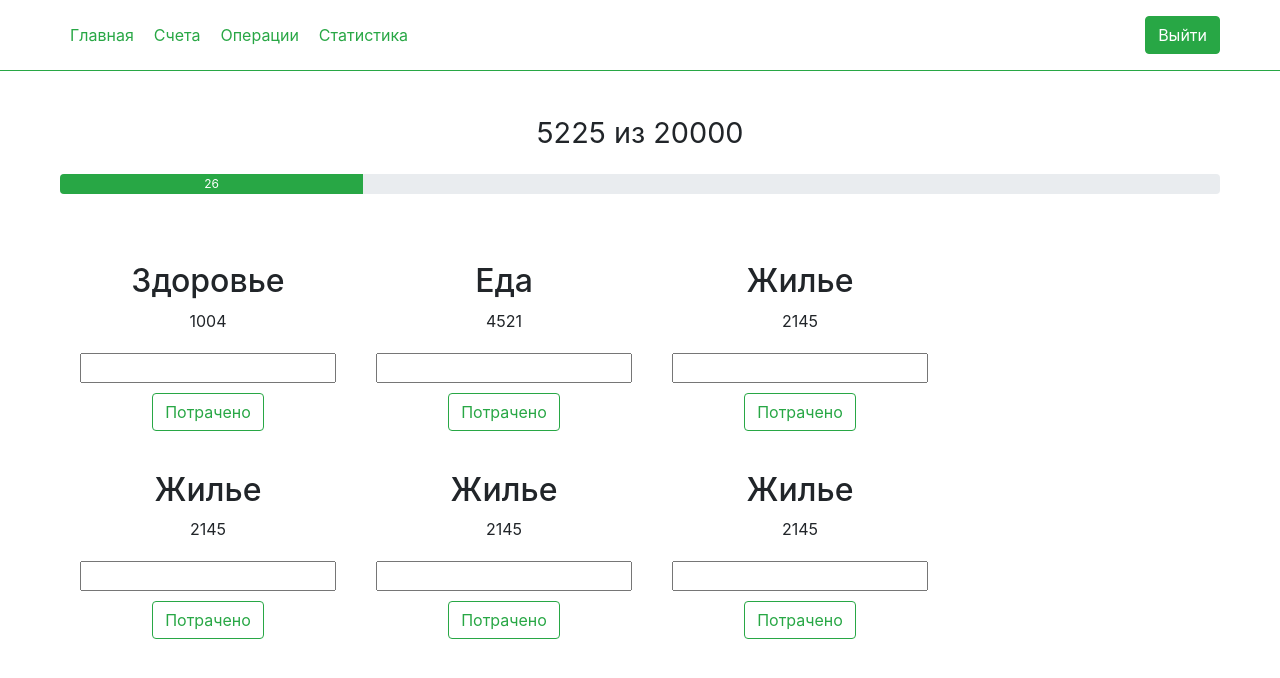
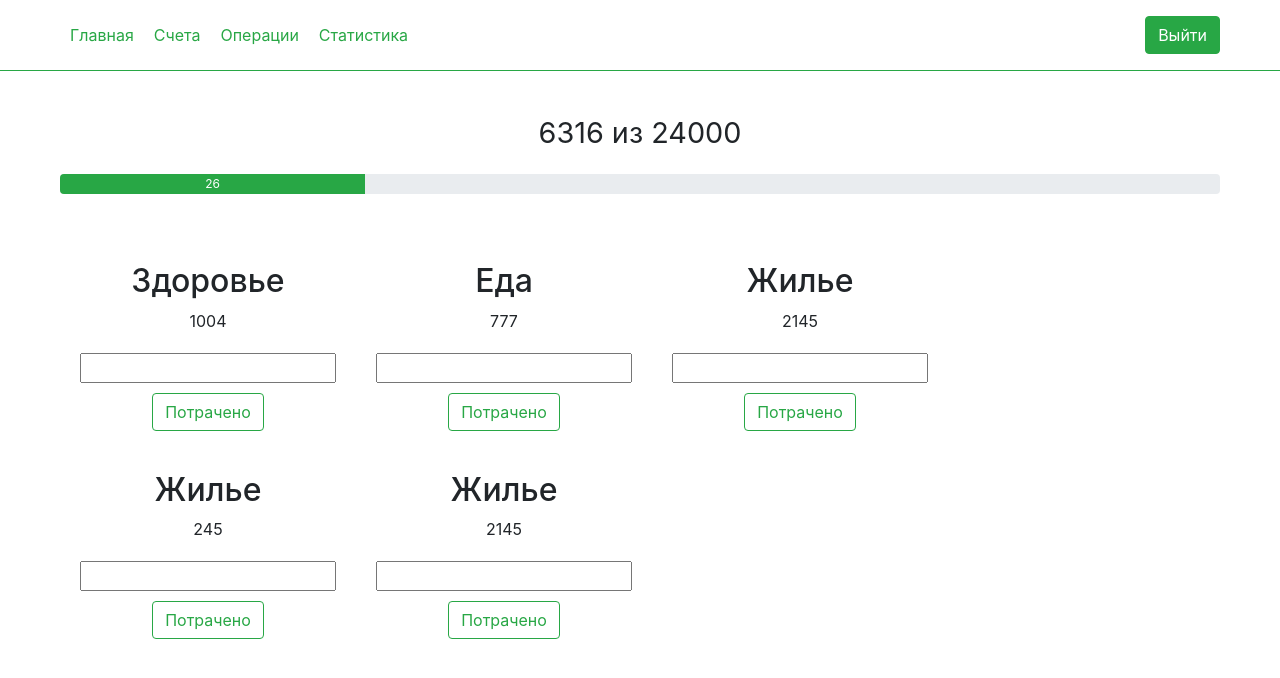
Before and after one commit to DenisIsmagilov1/wallet, a Vue app: page / in a window 1280 px wide. Shown: the top 678 px of the page. Built offline with nearby package versions, Linux system fonts and the light colour scheme.

Commit message:
Привязал модели к vuex, добавил валидацию на формы категорий

```diff
--- a/package.json
+++ b/package.json
@@ -13,6 +13,7 @@
     "core-js": "^3.6.5",
     "vue": "^2.6.11",
     "vue-router": "^3.3.4",
+    "vuelidate": "^0.7.5",
     "vuex": "^3.5.1"
   },
   "devDependencies": {
--- a/src/components/CategoriesManager.vue
+++ b/src/components/CategoriesManager.vue
@@ -1,24 +1,16 @@
 <template>
   <div class="categories-manager">
-    <CategoryItem :key="item.id" v-for="item in categories" :item="item" />
+    <CategoryItem :key="item.id" v-for="item in getCategories" :item="item" />
   </div>
 </template>
 
 <script>
+import { mapGetters } from "vuex";
 import CategoryItem from "./CategoryItem";
 
 export default {
-  data() {
-    return {
-      categories: [
-        { id: 1, title: "Здоровье", current: 1004 },
-        { id: 2, title: "Еда", current: 4521 },
-        { id: 3, title: "Жилье", current: 2145 },
-        { id: 3, title: "Жилье", current: 2145 },
-        { id: 3, title: "Жилье", current: 2145 },
-        { id: 3, title: "Жилье", current: 2145 }
-      ]
-    };
+  computed: {
+    ...mapGetters(["getCategories"])
   },
   components: {
     CategoryItem
--- a/src/components/CategoryItem.vue
+++ b/src/components/CategoryItem.vue
@@ -3,15 +3,41 @@
     <h2>{{item.title}}</h2>
     <span>{{item.current}}</span>
     <form class="category-item__form" action>
-      <input type="text" />
-      <b-button type="submit" variant="outline-success">Потрачено</b-button>
+      <input type="text" v-model="value" />
+      <span v-if="($v.value.$dirty && !$v.value.required)" class="category-item__error">Пустое поле</span>
+      <span v-if="($v.value.$dirty && !$v.value.numeric)" class="category-item__error">Введите число</span>
+      <b-button @click.prevent="onSubmit" type="submit" variant="outline-success">Потрачено</b-button>
     </form>
   </div>
 </template>
 
 <script>
+import { mapActions } from "vuex";
+import { numeric, required } from "vuelidate/lib/validators";
+
 export default {
-  props: ["item"]
+  props: ["item"],
+  data() {
+    return {
+      value: ""
+    };
+  },
+  validations: {
+    value: { numeric, required }
+  },
+  methods: {
+    ...mapActions(["addCategoriesCost"]),
+    onSubmit() {
+      if (this.$v.$invalid) {
+        this.$v.$touch();
+        return;
+      }
+      const numValue = Number(this.value);
+      this.addCategoriesCost({ id: this.item.id, value: numValue });
+      this.value = "";
+      this.$v.$reset();
+    }
+  }
 };
 </script>
 
@@ -36,4 +62,8 @@ export default {
 .category-item__form button {
   margin: 10px 0 0 0;
 }
+
+.category-item__error {
+  color: #dc3545;
+}
 </style>
--- a/src/components/ProgressBar.vue
+++ b/src/components/ProgressBar.vue
@@ -1,24 +1,21 @@
 <template>
   <div class="progress-widget">
-    <span class="progress-widget__counter">{{this.current}} из {{this.max}}</span>
+    <span class="progress-widget__counter">{{getCurrent}} из {{getBudget}}</span>
     <b-progress height="20px" :variant="getColor" :value="getPercent" show-progress class="mb-2"></b-progress>
   </div>
 </template>
 
 <script>
+import { mapGetters } from "vuex";
+
 export default {
-  data() {
-    return {
-      max: 20000,
-      current: 5225
-    };
-  },
   computed: {
+    ...mapGetters(["getBudget", "getCurrent"]),
     getPercent() {
-      return (this.current / this.max) * 100;
+      return (this.getCurrent / this.getBudget) * 100;
     },
     getColor() {
-      if (this.current < this.max) {
+      if (this.getCurrent < this.getBudget) {
         return "success";
       } else {
         return "danger";
--- a/src/main.js
+++ b/src/main.js
@@ -1,5 +1,6 @@
 import Vue from 'vue'
 import { BootstrapVue } from 'bootstrap-vue'
+import Vuelidate from 'vuelidate'
 import App from './App.vue'
 import router from './router'
 import store from './store'
@@ -9,6 +10,7 @@ import 'bootstrap-vue/dist/bootstrap-vue.css'
 Vue.config.productionTip = false
 
 Vue.use(BootstrapVue)
+Vue.use(Vuelidate)
 
 new Vue({
   router,
--- a/src/store/index.js
+++ b/src/store/index.js
@@ -1,9 +1,11 @@
 import Vue from 'vue'
 import Vuex from 'vuex'
+import costCategories from './modules/costCategories'
 
 Vue.use(Vuex);
 
 export default new Vuex.Store({
   modules: {
+    costCategories
   }
 })
--- /dev/null
+++ b/src/store/modules/costCategories.js
@@ -0,0 +1,43 @@
+export default {
+  actions: {
+    addCategoriesCost(ctx, { id, value }) {
+      const categoryIndex = ctx.state.categories.findIndex((item) => item.id == id);
+      const needCategory = ctx.state.categories[categoryIndex];
+      needCategory.current += value;
+
+      const newCategories = [
+        ...ctx.state.categories.slice(0, categoryIndex),
+        needCategory,
+        ...ctx.state.categories.slice(categoryIndex + 1)
+      ];
+
+      ctx.commit('updateCategories', newCategories);
+    }
+  },
+  mutations: {
+    updateCategories(state, categories) {
+      state.categories = categories;
+    }
+  },
+  state: {
+    budget: 24000,
+    categories: [
+      { id: 1, title: "Здоровье", current: 1004 },
+      { id: 2, title: "Еда", current: 777 },
+      { id: 3, title: "Жилье", current: 2145 },
+      { id: 4, title: "Жилье", current: 245 },
+      { id: 5, title: "Жилье", current: 2145 }
+    ]
+  },
+  getters: {
+    getBudget(state) {
+      return state.budget;
+    },
+    getCategories(state) {
+      return state.categories
+    },
+    getCurrent(state) {
+      return state.categories.reduce((current, categories) => current + categories.current, 0)
+    }
+  }
+}
```
Also changed, not shown: 1 other file (tests, documents, lock files or other folders).
